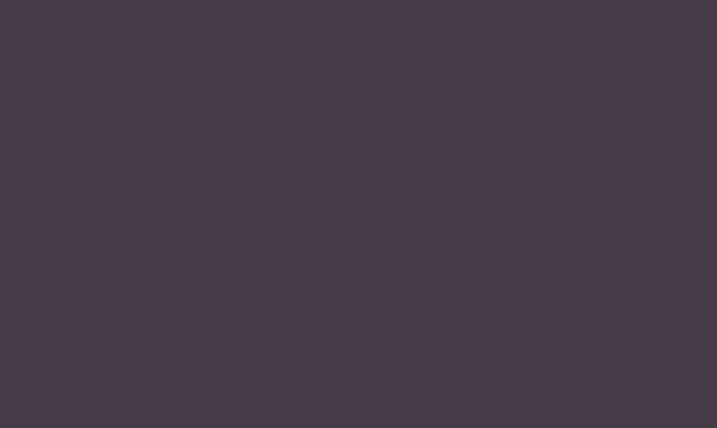
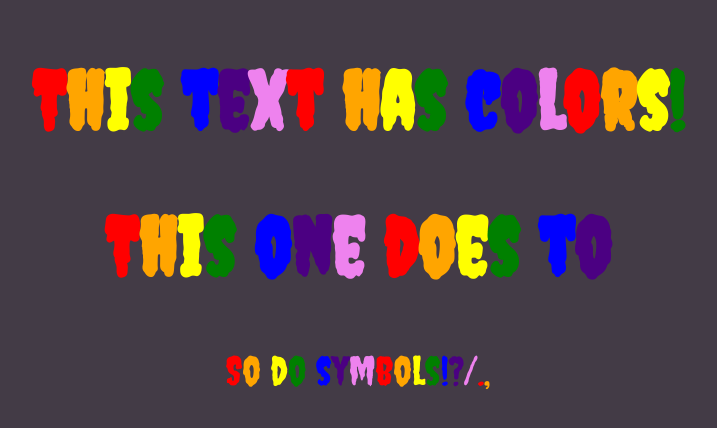
Before and after one commit to Programer-Turtle/BPA-Web, a plain HTML site: page index.html in a window 1280 px wide. Shown: the whole page, without its empty margins (282-999 px from the left). Drawn offline with Linux system fonts and the light colour scheme.

Commit message:
Update index.html

```diff
--- a/index.html
+++ b/index.html
@@ -6,11 +6,11 @@
     <link rel="stylesheet" href="style.css">
     <title>Band</title>
 </head>
-<body>
-    <!-- Grey Pink Yellow -->
-    <h1 id="Color" style="text-align: center;">This text has colors!</h1>
-    <h1 id="Color" style="text-align: center;">This one does to</h1>
-    <p id="Color" style="text-align: center;">Symbols do too!?.,</p>
+<body id="body">
+    <h1 id="Hello" class="Color" style="text-align: center;">This text has colors!</h1>
+    <h1 class="Color" style="text-align: center;">This one does to</h1>
+    <p class="Color" style="text-align: center;"> So do symbols!?/.,</p>
+
     <script src="scripts/TextColorHandler.js"></script>
     <script>ChangeTextColor()</script>
 </body>
```
